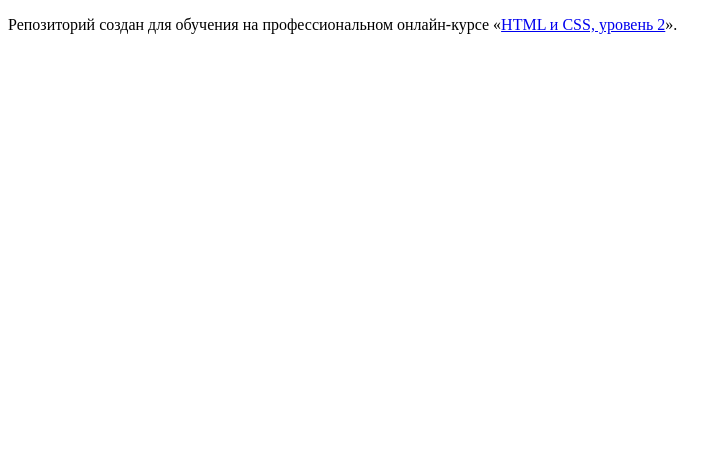
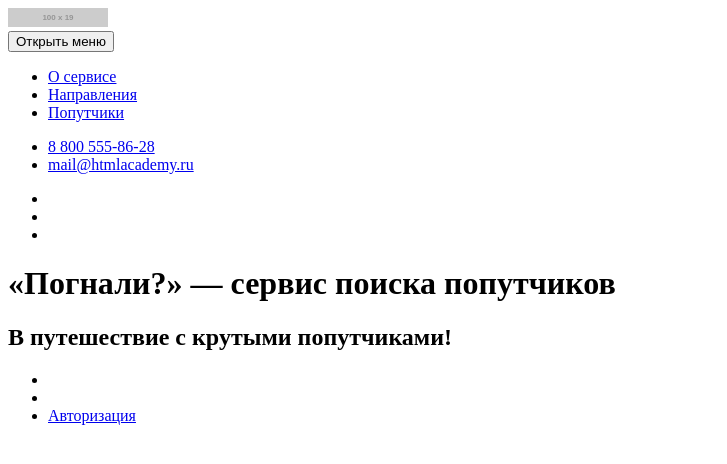
Before and after one commit to abatollo/pognali, a website: page source/index.html in a window 1280 px wide. Shown: the whole page, without its empty margins (0-727 px from the left). Drawn offline with Linux system fonts and the light colour scheme; placeholder pictures from the web are drawn by us.

Commit message:
Начало разметки

```diff
--- a/source/index.html
+++ b/source/index.html
@@ -1,12 +1,69 @@
 <!DOCTYPE html>
 <html lang="ru">
+
 <head>
   <meta charset="utf-8">
   <title>HTML Academy: Погнали</title>
 </head>
+
 <body>
 
-    <p>Репозиторий создан для обучения на профессиональном онлайн‑курсе «<a href="https://htmlacademy.ru/intensive/adaptive">HTML и CSS, уровень 2</a>».</p>
+  <header class="page-header">
+    <a href="" class="page-header__link">
+      <img class="page-header__logo-image" src="https://via.placeholder.com/100x19" alt="Стилизация слова «Погнали?»" width="100" height="19">
+    </a>
+    <nav class="main-nav">
+      <button class="main-nav__toggle">Открыть меню</button>
+      <ul class="main-nav__list site-list">
+        <li class="site-list__item">
+          <a href="#">О сервисе</a>
+        </li>
+        <li class="site-list__item">
+          <a href="#">Направления</a>
+        </li>
+        <li class="site-list__item">
+          <a href="#">Попутчики</a>
+        </li>
+      </ul>
+      <a href="login.html" class="main-nav__auth"></a>
+      <ul class="main-nav__list contacts-list">
+        <li class="contacts-list__item contacts-list__item--phone">
+          <a href="callto:88005558628">8 800 555-86-28</a>
+        </li>
+        <li class="contacts-list__item contacts-list__item--mail">
+          <a href="mailto:mail@htmlacademy.ru">mail@htmlacademy.ru</a>
+        </li>
+      </ul>
+      <ul class="main-nav__list socials-list">
+        <li class="socials-list__item socials-list__item--fb">
+          <a href="#"></a>
+        </li>
+        <li class="socials-list__item socials-list__item--vk">
+          <a href="#"></a>
+        </li>
+        <li class="socials-list__item socials-list__item--in">
+          <a href="#"></a>
+        </li>
+      </ul>
+    </nav>
+  </header>
+
+  <main class="page-main">
+
+    <h1 class="visually-hidden">«Погнали?» — сервис поиска попутчиков</h1>
+
+    <section class="hero-serction">
+      <h2>В путешествие с крутыми попутчиками!</h2>
+
+      <ul>
+        <li><a href="callto:88005558628"></a></li>
+        <li><a href="mailto:mail@htmlacademy.ru"></a></li>
+        <li><a href="#">Авторизация</a></li>
+      </ul>
+    </section>
+
+  </main>
 
 </body>
+
 </html>
```
Also changed, not shown: source/catalog.html (added, +12 -0 lines), source/form.html (added, +12 -0 lines). Lines whose indentation alone changed are shown as unchanged.
